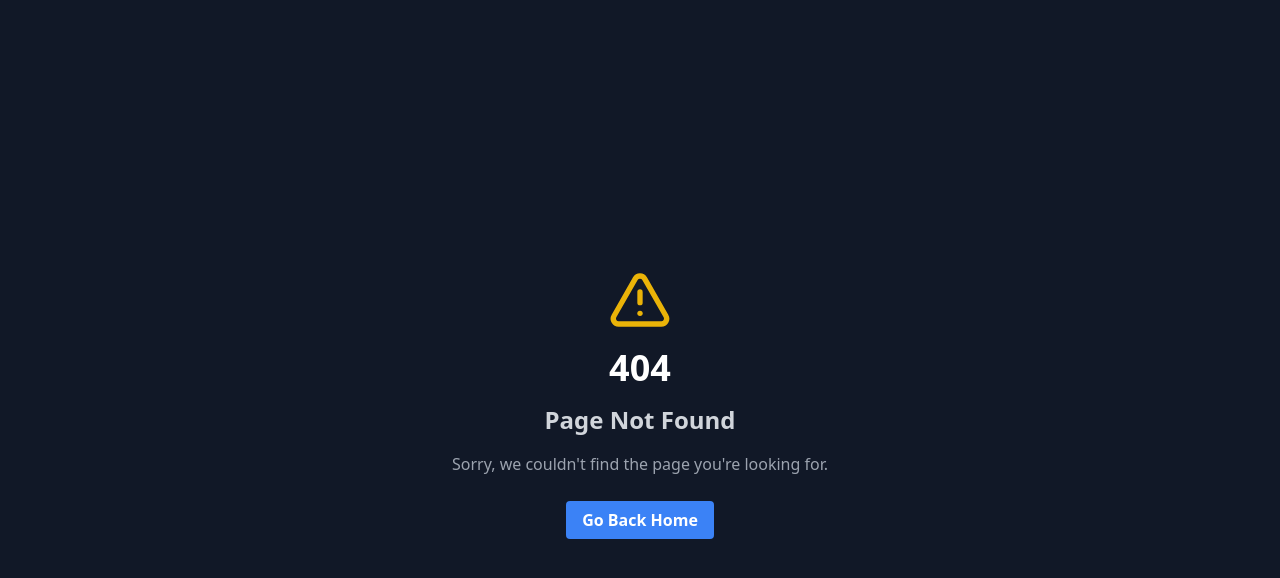
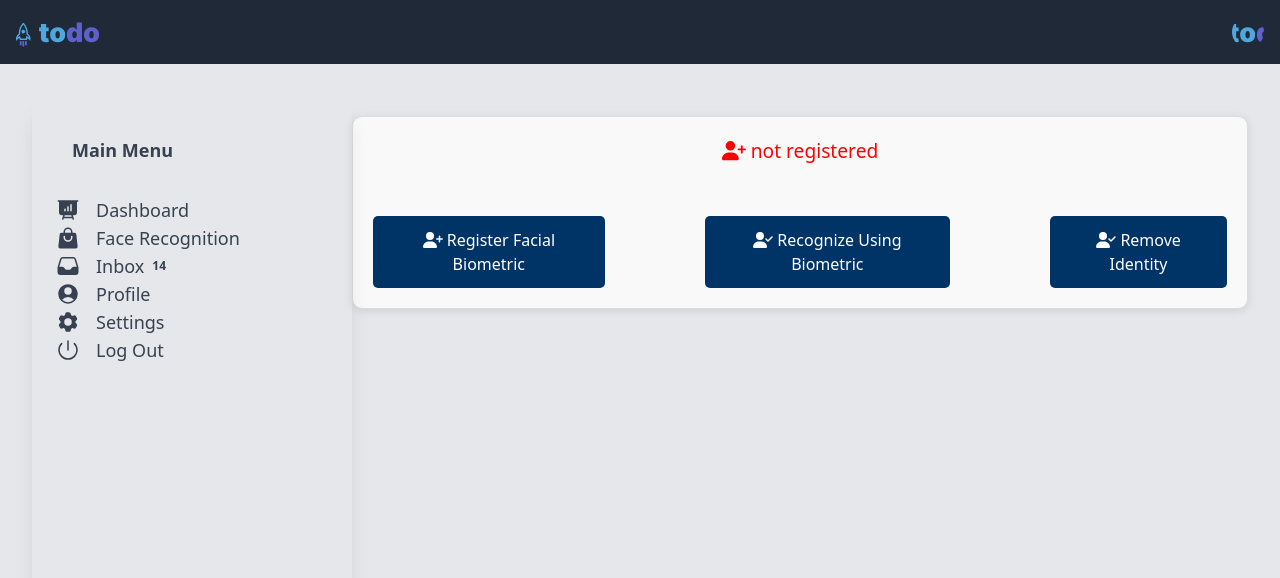
Before and after one commit to mario-noobs/gui-app, a React (Vite) app: page /face-regconize in a window 1280 px wide. Before the commit this address had no page. Shown: the top 578 px of the page. Built offline with nearby package versions, Linux system fonts and the light colour scheme.

Commit message:
[Update] Face Recognition View

```diff
--- a/package.json
+++ b/package.json
@@ -13,6 +13,8 @@
     "@dnd-kit/core": "^6.1.0",
     "@dnd-kit/sortable": "^8.0.0",
     "@dnd-kit/utilities": "^3.2.2",
+    "@fortawesome/free-solid-svg-icons": "^6.6.0",
+    "@fortawesome/react-fontawesome": "^0.2.2",
     "@headlessui/react": "^2.1.7",
     "@heroicons/react": "^2.1.5",
     "@hookform/resolvers": "^3.9.0",
@@ -26,6 +28,7 @@
     "react-beautiful-dnd": "^13.1.1",
     "react-dom": "^18.3.1",
     "react-hook-form": "^7.53.0",
+    "react-icons": "^5.3.0",
     "react-minimal-side-navigation": "^1.9.2",
     "react-router-dom": "^6.26.2",
     "tailwind-merge": "^2.5.2",
--- a/src/modules/core/components/MainLayout.tsx
+++ b/src/modules/core/components/MainLayout.tsx
@@ -8,9 +8,9 @@ export const MainLayout = ({ children }: IMainLayoutProps) => {
   return (
     <div className="h-screen bg-gray-200 flex flex-col">
       <Header />
-      <div className="flex-grow p-8 flex flex-col overflow-hidden">
-        {children}
-      </div>
+      <main className="flex-grow p-4 md:p-8 flex flex-col overflow-hidden">
+      {children}
+      </main>
     </div>
   );
 };
--- a/src/modules/core/components/MainRouter.tsx
+++ b/src/modules/core/components/MainRouter.tsx
@@ -12,6 +12,9 @@ import { DefaultSidebar } from "../../home/Sidebar";
 import Dashboard from "../../home/pages/Dashboard";
 import ECommerce from "../../home/pages/ECommerce";
 import Profile from "../../home/pages/Profile";
+import FaceControlPage from "../../face-reg/components/FaceHome";
+import Register from "../../face-reg/register/component/Register";
+import Recognize from "../../face-reg/recognize/component/Recognize";
 
 export const MainRouter = () => {
   return (
@@ -40,13 +43,16 @@ export const MainRouter = () => {
         <Route path="/" element={<Dashboard />} />
         <Route path="/profile" element={<Profile />} />
         <Route path="/dashboard" element={<Dashboard />} />
-        <Route path="/e-commerce" element={<ECommerce />} />
+        <Route path="/face-regconize" element={<FaceControlPage />}>
+          {/* <Route path="register" element={<Register />} />
+          <Route path="recognize" element={<Recognize />} /> */}
+        </Route>
       </Route>
       <Route path="*" element={<PageNotFound />} />
 
-      {/* <Route path="/inbox" element={<InboxComponent />} /> */}
-      {/* <Route path="/settings" element={<SettingsComponent />} /> */}
-      {/* <Route path="/logout" element={<LogoutComponent />} /> */}
+      <Route path="/inbox" element={<ECommerce />} />
+      <Route path="/settings" element={<ECommerce />} />
+      <Route path="/logout" element={<ECommerce />} />
     </Routes>
   );
 };
--- /dev/null
+++ b/src/modules/face-reg/components/FaceHome.tsx
@@ -0,0 +1,53 @@
+import React, { useState } from 'react';
+import { Outlet, useNavigate } from 'react-router-dom';
+import { FontAwesomeIcon } from '@fortawesome/react-fontawesome';
+import { faUserPlus, faUserCheck } from '@fortawesome/free-solid-svg-icons';
+import '../styles/FaceControlPage.css';
+import { useAuth } from '../../auth/hooks/useAuth';
+
+const FaceControlPage = () => {
+  const [isRegistered, setIsRegistered] = useState(false);
+  const navigate = useNavigate();
+  const { profile } = useAuth();
+
+  const handleRegisterClick = () => {
+    setIsRegistered(true);
+    navigate('/e-commerce/register');
+  };
+
+  const handleRecognizeClick = () => {
+    setIsRegistered(false);
+    navigate('/e-commerce/recognize');
+  };
+
+  return (
+    <div className="face-control-container">
+      <div className="status-message">
+        {isRegistered ? (
+          <span className="status-registered">
+            <FontAwesomeIcon icon={faUserCheck} /> {profile?.last_name} registered
+          </span>
+        ) : (
+          <span className="status-not-registered">
+            <FontAwesomeIcon icon={faUserPlus} /> {profile?.last_name} not registered
+          </span>
+        )}
+      </div>
+      <div className="button-container">
+        <button className="action-button" onClick={handleRegisterClick}>
+          <FontAwesomeIcon icon={faUserPlus} /> Register Facial Biometric
+        </button>
+        <button className="action-button" onClick={handleRecognizeClick}>
+          <FontAwesomeIcon icon={faUserCheck} /> Recognize Using Biometric
+        </button>
+        <button className="action-button" onClick={handleRecognizeClick}>
+          <FontAwesomeIcon icon={faUserCheck} /> Remove Identity
+        </button>
+
+      </div>
+      <Outlet />
+    </div>
+  );
+};
+
+export default FaceControlPage;
--- a/src/modules/face-reg/components/ImageUpload.tsx
+++ /dev/null
@@ -1,85 +0,0 @@
-// src/components/ImageUpload.js
-
-import React, { useState } from 'react';
-
-const ImageUpload = () => {
-    const [selectedImage, setSelectedImage] = useState(null);
-    const [message, setMessage] = useState('');
-
-    const handleImageChange = (event) => {
-        setSelectedImage(event.target.files[0]);
-    };
-
-    const handleSubmit = async (event) => {
-        event.preventDefault();
-        if (!selectedImage) {
-            setMessage('Please select an image to upload.');
-            return;
-        }
-
-        const formData = new FormData();
-        formData.append('image', selectedImage);
-
-        try {
-            const response = await fetch('https://your-server-url.com/upload', {
-                method: 'POST',
-                body: formData,
-            });
-
-            if (response.ok) {
-                setMessage('Image uploaded successfully!');
-            } else {
-                setMessage('Image upload failed.');
-            }
-        } catch (error) {
-            setMessage('An error occurred: ' + error.message);
-        }
-    };
-
-    return (
-        <div style={styles.container}>
-            <h2>Upload Image</h2>
-            <form onSubmit={handleSubmit}>
-                <input
-                    type="file"
-                    accept="image/*"
-                    onChange={handleImageChange}
-                    required
-                    style={styles.input}
-                />
-                <button type="submit" style={styles.button}>Upload</button>
-            </form>
-            {message && <p style={styles.message}>{message}</p>}
-        </div>
-    );
-};
-
-const styles = {
-    container: {
-        display: 'flex',
-        flexDirection: 'column',
-        alignItems: 'center',
-        justifyContent: 'center',
-        height: '100vh',
-        backgroundColor: '#f0f0f0',
-        padding: '20px',
-        borderRadius: '8px',
-        boxShadow: '0 2px 10px rgba(0, 0, 0, 0.1)',
-    },
-    input: {
-        margin: '10px 0',
-    },
-    button: {
-        padding: '10px 20px',
-        backgroundColor: '#4CAF50',
-        color: 'white',
-        border: 'none',
-        borderRadius: '5px',
-        cursor: 'pointer',
-    },
-    message: {
-        marginTop: '10px',
-    },
-};
-
-export default ImageUpload;
--- /dev/null
+++ b/src/modules/face-reg/recognize/component/Recognize.tsx
@@ -0,0 +1,19 @@
+import React from 'react';
+
+const Recognize = () => {
+  const handleImageUpload = (event) => {
+    // Handle image upload logic here
+    console.log('Image uploaded:', event.target.files[0]);
+    // Call API logic here
+  };
+
+  return (
+    <div>
+      <h2>Recognize</h2>
+      <input type="file" onChange={handleImageUpload} />
+      {/* Additional recognition fields can be added here */}
+    </div>
+  );
+};
+
+export default Recognize;
--- /dev/null
+++ b/src/modules/face-reg/register/component/Register.tsx
@@ -0,0 +1,64 @@
+import React, { useState } from 'react';
+import { MdCloudUpload } from 'react-icons/md';
+import '../../styles/UploadStyles.css'; // Make sure to create this CSS file
+
+const Register = () => {
+  const [image, setImage] = useState(null);
+
+  const handleImageUpload = (event) => {
+    const file = event.target.files[0];
+    if (file) {
+      setImage(URL.createObjectURL(file));
+    }
+  };
+
+  const handleDragOver = (event) => {
+    event.preventDefault();
+  };
+
+  const handleDrop = (event) => {
+    event.preventDefault();
+    const file = event.dataTransfer.files[0];
+    if (file) {
+      setImage(URL.createObjectURL(file));
+    }
+  };
+
+  const handleSubmit = () => {
+    // Call your API here with the image
+    console.log('Submitting image:', image);
+  };
+
+  return (
+    <div className="upload-container">
+      <h2>Register</h2>
+      <div
+        className="image-drop-area"
+        onDragOver={handleDragOver}
+        onDrop={handleDrop}
+        onClick={() => document.getElementById('file-input').click()} // Click to open file picker
+      >
+        {image ? (
+          <img src={image} alt="Uploaded" className="uploaded-image" />
+        ) : (
+          <div className="upload-icon">
+            <MdCloudUpload size={50} />
+            <p>Drag & drop an image here or click to upload</p>
+            <input
+              type="file"
+              accept="image/*"
+              onChange={handleImageUpload}
+              className="file-input"
+              id="file-input"
+            />
+          </div>
+        )}
+      </div>
+      <button onClick={handleSubmit} className="submit-button">
+        Submit Data
+      </button>
+    </div>
+  );
+};
+
+export default Register;
--- /dev/null
+++ b/src/modules/face-reg/styles/FaceControlPage.css
@@ -0,0 +1,59 @@
+.face-control-container {
+    display: flex;
+    flex-direction: column;
+    align-items: center;
+    padding: 20px;
+    border: 1px solid #ddd;
+    border-radius: 10px;
+    box-shadow: 0 2px 10px rgba(0, 0, 0, 0.1);
+    background-color: #f9f9f9;
+    width: 100%;
+    max-width: 1000px;
+    margin: 20px auto;
+    box-sizing: border-box;
+}
+
+.status-message {
+    margin-bottom: 30px;
+    font-size: 1.2em;
+    display: flex;
+    align-items: center;
+    gap: 10px;
+}
+
+.status-registered {
+    color: green;
+}
+
+.status-not-registered {
+    color: red;
+}
+
+.button-container {
+    display: flex;
+    gap: 100px; /* Increased spacing between buttons */
+    margin-top: 20px; /* Space above the button container */
+}
+
+.action-button {
+    padding: 12px 24px;
+    background-color: #003366; /* Dark blue background */
+    color: white; /* White text color */
+    border: none; /* Remove default border */
+    border-radius: 5px; /* Rounded corners */
+    cursor: pointer;
+    font-size: 1em;
+    transition: background-color 0.3s ease;
+}
+
+.action-button:hover {
+    background-color: #0056b3; /* Lighter blue on hover */
+}
+
+.text-with-border {
+    border: 2px solid #003366; /* Dark blue border */
+    padding: 4px 8px; /* Padding around the text */
+    border-radius: 4px; /* Rounded corners for the border */
+    display: inline-block; /* Prevent border from stretching full width */
+    color: #003366; /* Dark blue text color */
+}
--- /dev/null
+++ b/src/modules/face-reg/styles/UploadStyles.css
@@ -0,0 +1,53 @@
+.upload-container {
+    display: flex;
+    flex-direction: column;
+    align-items: center;
+    margin: 20px;
+    padding: 20px;
+    border: 2px solid #ccc;
+    border-radius: 10px;
+    background-color: #f9f9f9;
+    box-shadow: 0 4px 10px rgba(0, 0, 0, 0.1);
+  }
+
+  .image-drop-area {
+    width: 100%;
+    height: 200px;
+    border: 2px dashed #007bff;
+    border-radius: 10px;
+    display: flex;
+    justify-content: center;
+    align-items: center;
+    margin-bottom: 20px;
+    position: relative;
+  }
+
+  .upload-icon {
+    text-align: center;
+    color: #007bff;
+  }
+
+  .uploaded-image {
+    width: 100%;
+    height: auto;
+    border-radius: 10px;
+  }
+
+  .file-input {
+    display: none; /* Hide the default file input */
+  }
+
+  .submit-button {
+    padding: 10px 20px;
+    font-size: 16px;
+    color: white;
+    background-color: #007bff;
+    border: none;
+    border-radius: 5px;
+    cursor: pointer;
+    transition: background-color 0.3s;
+  }
+
+  .submit-button:hover {
+    background-color: #0056b3;
+  }
--- a/src/modules/home/Sidebar.tsx
+++ b/src/modules/home/Sidebar.tsx
@@ -1,5 +1,5 @@
 import React from "react";
-import { Link } from "react-router-dom"; // Import Link
+import { Link } from "react-router-dom";
 import {
   Card,
   Typography,
@@ -20,62 +20,62 @@ import {
 
 export function DefaultSidebar() {
   return (
-    <Card className="h-[calc(100vh-2rem)] w-full max-w-[20rem] p-4 shadow-xl shadow-blue-gray-900/5">
-      <div className="mb-2 p-4">
-        <Typography variant="h5" color="blue-gray">
-          Sidebar
+    <Card className="h-[calc(100vh-2rem)] w-full max-w-[20rem] p-6 shadow-xl shadow-blue-gray-900/5">
+      <div className="mb-4 p-4">
+        <Typography variant="h5" color="blue-gray" className="text-lg font-semibold">
+          Main Menu
         </Typography>
       </div>
       <List>
         <Link to="/dashboard">
-          <ListItem>
+          <ListItem className="hover:bg-blue-gray-100 transition-colors">
             <ListItemPrefix>
-              <PresentationChartBarIcon className="h-5 w-5" />
+              <PresentationChartBarIcon className="h-6 w-6" />
             </ListItemPrefix>
-            Dashboard
+            <Typography className="text-lg">Dashboard</Typography>
           </ListItem>
         </Link>
-        <Link to="/e-commerce">
-          <ListItem>
+        <Link to="/face-regconize">
+          <ListItem className="hover:bg-blue-gray-100 transition-colors">
             <ListItemPrefix>
-              <ShoppingBagIcon className="h-5 w-5" />
+              <ShoppingBagIcon className="h-6 w-6" />
             </ListItemPrefix>
-            E-Commerce
+            <Typography className="text-lg">Face Recognition</Typography>
           </ListItem>
         </Link>
         <Link to="/inbox">
-          <ListItem>
+          <ListItem className="hover:bg-blue-gray-100 transition-colors">
             <ListItemPrefix>
-              <InboxIcon className="h-5 w-5" />
+              <InboxIcon className="h-6 w-6" />
             </ListItemPrefix>
-            Inbox
+            <Typography className="text-lg">Inbox</Typography>
             <ListItemSuffix>
               <Chip value="14" size="sm" variant="ghost" color="blue-gray" className="rounded-full" />
             </ListItemSuffix>
           </ListItem>
         </Link>
         <Link to="/profile">
-          <ListItem>
+          <ListItem className="hover:bg-blue-gray-100 transition-colors">
             <ListItemPrefix>
-              <UserCircleIcon className="h-5 w-5" />
+              <UserCircleIcon className="h-6 w-6" />
             </ListItemPrefix>
-            Profile
+            <Typography className="text-lg">Profile</Typography>
           </ListItem>
         </Link>
         <Link to="/settings">
-          <ListItem>
+          <ListItem className="hover:bg-blue-gray-100 transition-colors">
             <ListItemPrefix>
-              <Cog6ToothIcon className="h-5 w-5" />
+              <Cog6ToothIcon className="h-6 w-6" />
             </ListItemPrefix>
-            Settings
+            <Typography className="text-lg">Settings</Typography>
           </ListItem>
         </Link>
         <Link to="/logout">
-          <ListItem>
+          <ListItem className="hover:bg-blue-gray-100 transition-colors">
             <ListItemPrefix>
-              <PowerIcon className="h-5 w-5" />
+              <PowerIcon className="h-6 w-6" />
             </ListItemPrefix>
-            Log Out
+            <Typography className="text-lg">Log Out</Typography>
           </ListItem>
         </Link>
       </List>
--- a/src/modules/home/pages/Dashboard.tsx
+++ b/src/modules/home/pages/Dashboard.tsx
@@ -14,9 +14,6 @@ const Dashboard = () => {
         <Typography color="gray" className="mb-4">
           Here you can manage your account settings, view your analytics, and much more.
         </Typography>
-        <Button color="blue" onClick={() => alert('Action Button Clicked!')}>
-          Take Action
-        </Button>
       </Card>
     </div>
   );
```
Also changed, not shown: 1 other file (tests, documents, lock files or other folders).
